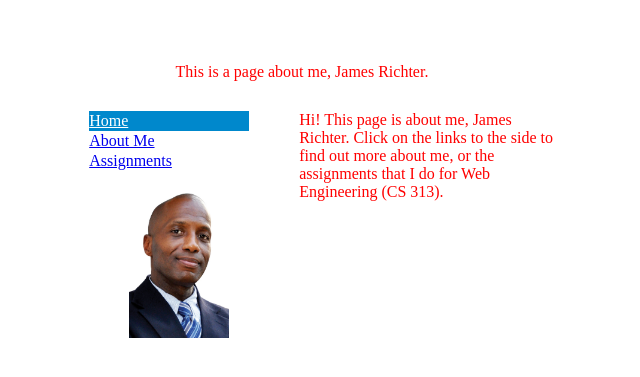
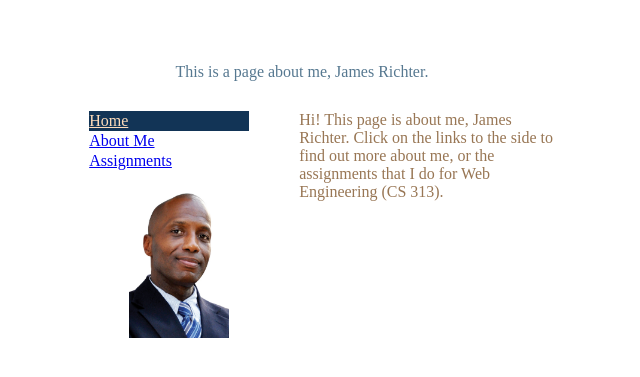
Before and after one commit to jamesrichter/cs313, a PHP site: page / in a window 1280 px wide. Shown: the top 377 px of the page, without its empty margins (338-978 px from the left). Run offline with PHP 8.4, Linux system fonts and the light colour scheme.

Commit message:
added a new website

```diff
--- a/basic.css
+++ b/basic.css
@@ -7,7 +7,7 @@ div#heading
 {
 	margin-top: 5%;
 	text-align: center;
-    color: red;
+    color: #567890;
 }
 
 div#mainBox
@@ -16,27 +16,27 @@ div#mainBox
 	margin-left: 30%;
 	margin-right: 30%;
 	margin-top: 30px;
-    color: red;
+    color: #345667;
 }
 
 div.sidebar
 {
 	text-align: left;
-    color: red;
+    color: #123456;
     float: left;
 }
 
 div.mainBlock
 {
 	text-align: left;
-    color: red;
+    color: #987654;
     margin-top:px;
 }
 
 a.sidebarLink
 {
 	text-align: center;
-    color: red;
+    color: #456789;
 }
 
 div.sidebar ul
@@ -59,13 +59,13 @@ div.sidebar li
 
 .sidebar li:hover
 {
-   background-color: #dddddd;
+   background-color: #7890ab;
 }
 
 .sidebar li.active, .sidebar li.active a
 {
-   color: #ffffff;
-   background-color: #0088cc;
+   color: #fedcba;
+   background-color: #123456;
 }
 
 .sidebar a
```
